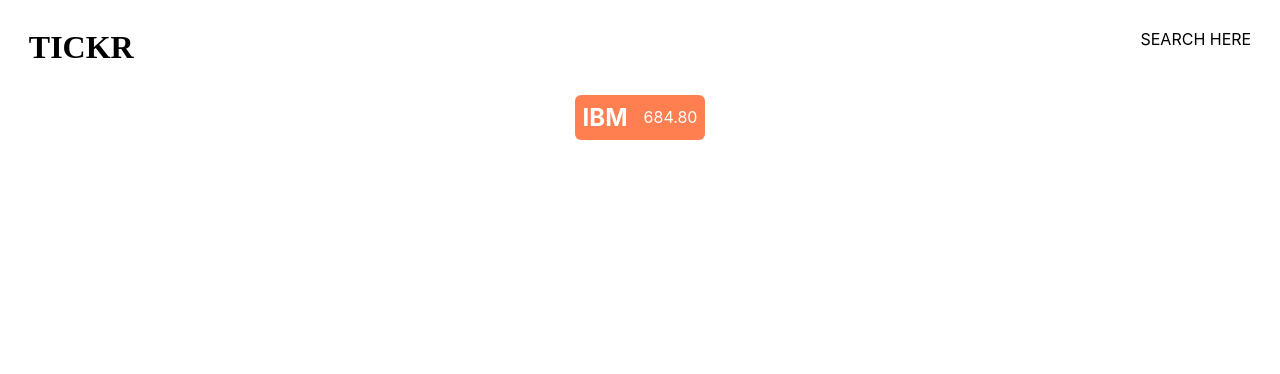
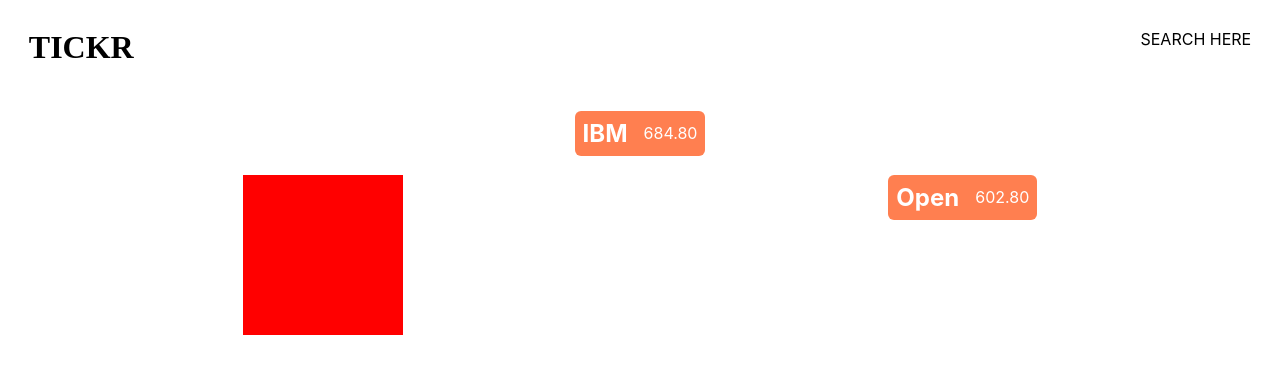
Before and after one commit to Thomastw374/stock-tracker, a React (Create React App) app: page / in a window 1280 px wide. Shown: the top 374 px of the page. Built offline with nearby package versions, Linux system fonts and the light colour scheme; no server answers; a web font is replaced by a local one.

Commit message:
Populated main stocks page with dummy components

```diff
--- a/src/components/CarouselContainer/CarouselContainer.scss
+++ b/src/components/CarouselContainer/CarouselContainer.scss
@@ -1,4 +1,5 @@
 .carousel{
     height: 3rem;
     width: auto;
+    margin: 1rem;
 }
--- /dev/null
+++ b/src/components/Graph/Graph.jsx
@@ -0,0 +1,11 @@
+import "./Graph.scss"
+
+const Graph = () => {
+    return(
+        <div className="graph">
+
+        </div>
+    )
+}
+
+export default Graph;
--- /dev/null
+++ b/src/components/Graph/Graph.scss
@@ -0,0 +1,5 @@
+.graph{
+    height: 10rem;
+    width: 10rem;
+    background-color: red;
+}
--- a/src/components/StatsContainer/StatsContainer.jsx
+++ b/src/components/StatsContainer/StatsContainer.jsx
@@ -1,9 +1,10 @@
+import StockCard from "../StockCard/StockCard";
 
 
 const StatsContainer = () => {
     return(
         <div className="stats">
-
+            <StockCard label="Open" stat="602.80" />
         </div>
     )
 }
--- a/src/pages/StocksPage/StocksPage.jsx
+++ b/src/pages/StocksPage/StocksPage.jsx
@@ -1,6 +1,8 @@
 import "./StocksPage.scss"
 import CarouselContainer from "../../components/CarouselContainer/CarouselContainer";
 import HeaderContainer from "../../components/HeaderContainer/HeaderContainer";
+import Graph from "../../components/Graph/Graph";
+import StatsContainer from "../../components/StatsContainer/StatsContainer";
 
 
 
@@ -24,6 +26,10 @@
         <div className="stocks-page">
             <HeaderContainer/>
             <CarouselContainer/>
+            <div className="stocks-page__main">
+              <Graph/>
+              <StatsContainer/>
+            </div>
         </div>
     )
 }
--- a/src/pages/StocksPage/StocksPage.scss
+++ b/src/pages/StocksPage/StocksPage.scss
@@ -2,4 +2,11 @@
     display: flex;
     flex-direction: column;
     align-items: center;
+    .stocks-page__main{
+        display: flex;
+        justify-content: space-around;
+
+        width: 100vw;
+
+    }
 }
```
